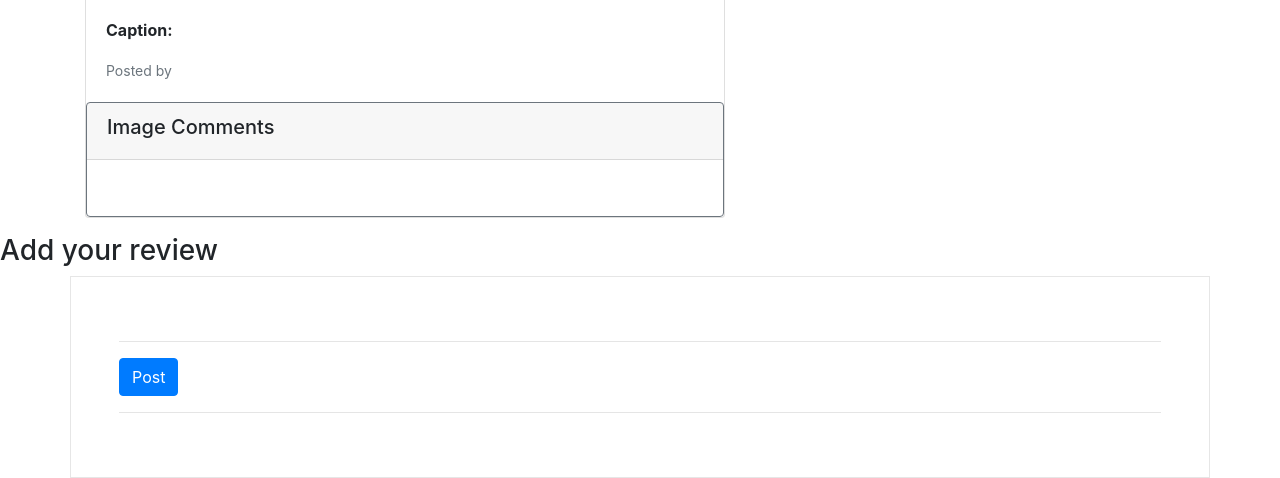
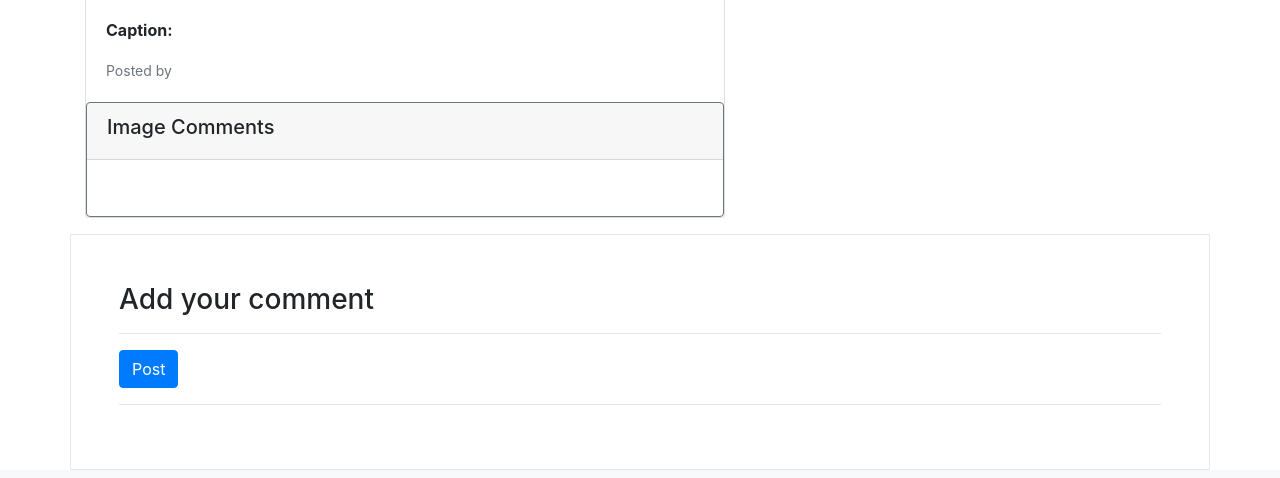
Before and after one commit to melisamalala/instagramclone, a Django app: template instagramapp/templates/image.html in a window 1280 px wide. Shown: the part 464-942 px from the top of the page. Run offline with Django 3.2, Linux system fonts and the light colour scheme; the template is opened without the code that fills it, so the values that code supplies are empty; some libraries are stand-ins or nearby versions; some web fonts are replaced.

Commit message:
Edit comments

```diff
--- a/instagramapp/templates/image.html
+++ b/instagramapp/templates/image.html
@@ -10,8 +10,6 @@
 
   </div>
 </div>
-
-
 
 
 <div class="container">
@@ -42,22 +40,21 @@
      <p>{{image.comments}}</p>
 
 
-       {% for comment in image.comment.all %}
+       {% for comment in comment %}
 
        <p> {{ review.comment }}</p>
 
        {% endfor%}
-       <!--who posted the review-->
-       <!--<p>Posted by : {{ image.user}}</p>-->
+
      </div>
    </div>
 </div>
 </div>
 
 
-<h3>Add your review</h3>
 
 <div class="container mt-2 mx-auto p-5" style="background-color:#ffffff; border: 1px solid #e6e6e6;">
+  <h3>Add your comment</h3>
   <hr>
   <form  method="post">
     {%csrf_token%} {% bootstrap_form form %}
@@ -66,77 +63,4 @@
   <hr>
 </div>
 
-
-<!--<div class="container">-->
-
-  <!--<div class="card-columns">-->
-
-
-    <!--<div class="card border-secondary"><a href="{% url 'image' image.id %}">-->
-        <!--<img src="{{image.image.url}}" data-target="#imageModal{{image.id}}" data-toggle="modal" alt="" class="img-fluid" id="eachimage"-->
-          <!--size="100px200"></a>-->
-    <!--</div>-->
-
-
-
-  <!--</div>-->
-
-
-<!--</div>-->
-
-
-
-<!--modal-->
-
-<!--<div class="modal fade" id="imageModal{{image.id}}" tabindex="-1" role="dialog" aria-labelledby="imageModalLabel" aria-hidden="true">-->
-  <!--<div class="modal-dialog" role="document">-->
-    <!--<div class="modal-content">-->
-      <!--<img src="{{image.image.url}}" data-toggle="modal" alt="" style="height:600px;width:500px;">-->
-      <!--<div class="modal-header">-->
-        <!--<h4 id="modal-text text-center">{{image.name}}</h4>-->
-        <!--<h4 style="font-family: 'Kodchasan', sans-serif;color:blue;" id="modal-text ">{{image.location}}</h4>-->
-        <!--{% for tag in image.tags.all %}-->
-
-        <!--<button class="btn btn-lg btn-success" style="font-family: 'Kodchasan', sans-serif;color:white;"> #{{ tag.name }}</button>-->
-
-        <!--{% endfor %}-->
-      <!--</div>-->
-
-      <!--<div class="modal-footer">-->
-
-        <!--<input class="form-control" type="text" value="https://gallerymelissa.herokuapp.com{{image.image.url}}">-->
-        <!--<button type="button" value="https://gallerymelissa.herokuapp.com{{image.image.url}}" onclick="copyLink(this.value)" class="btn btn-outline-secondary my-2 my-sm-0 link-btn">Copy-->
-          <!--Photo Link</button>-->
-
-      <!--</div>-->
-      <!--<div class="modal-footer">-->
-
-     <!--<p>Posted by {{image.user.user}}</p>-->
-
-        <!--<h5 id=modal-text>{{image.description}}</h5>-->
-
-        <!--<button type="button" class="btn btn-outline-secondary-->
-              <!--my-2 my-sm-0" data-dismiss="modal">Close</button>-->
-
-      <!--</div>-->
-    <!--</div>-->
-  <!--</div>-->
-<!--</div>-->
-
-<!--<script>-->
-
-  <!--function copyLink(value) {-->
-    <!--console.log('sdfgsdfg')-->
-    <!--function handler(event) {-->
-      <!--event.clipboardData.setData('text/plain', value);-->
-      <!--event.preventDefault();-->
-      <!--document.removeEventListener('copy', handler, true);-->
-    <!--}-->
-
-    <!--document.addEventListener('copy', handler, true);-->
-    <!--document.execCommand('copy');-->
-
-
-  <!--}-->
-<!--</script>-->
 {% endblock %}
--- a/instagramapp/views.py
+++ b/instagramapp/views.py
@@ -51,6 +51,8 @@ def home_images(request):
                                           'pictures':pictures, 'letterForm':form})
 
 def image(request, id):
+
+
     try:
         image = Image.objects.get(pk = id)
 
@@ -73,10 +75,11 @@ def image(request, id):
     else:
         form = ReviewForm()
 
+        reviews = Review.get(id)
 
         # return HttpResponseRedirect(reverse('image', args=(image.id,)))
 
-    return render(request, 'image.html', {"image": image, 'form':form})
+    return render(request, 'image.html', {"image": image, 'form':form, 'reviews':reviews})
 
 @login_required(login_url='/accounts/login/')
 def new_image(request):
```
